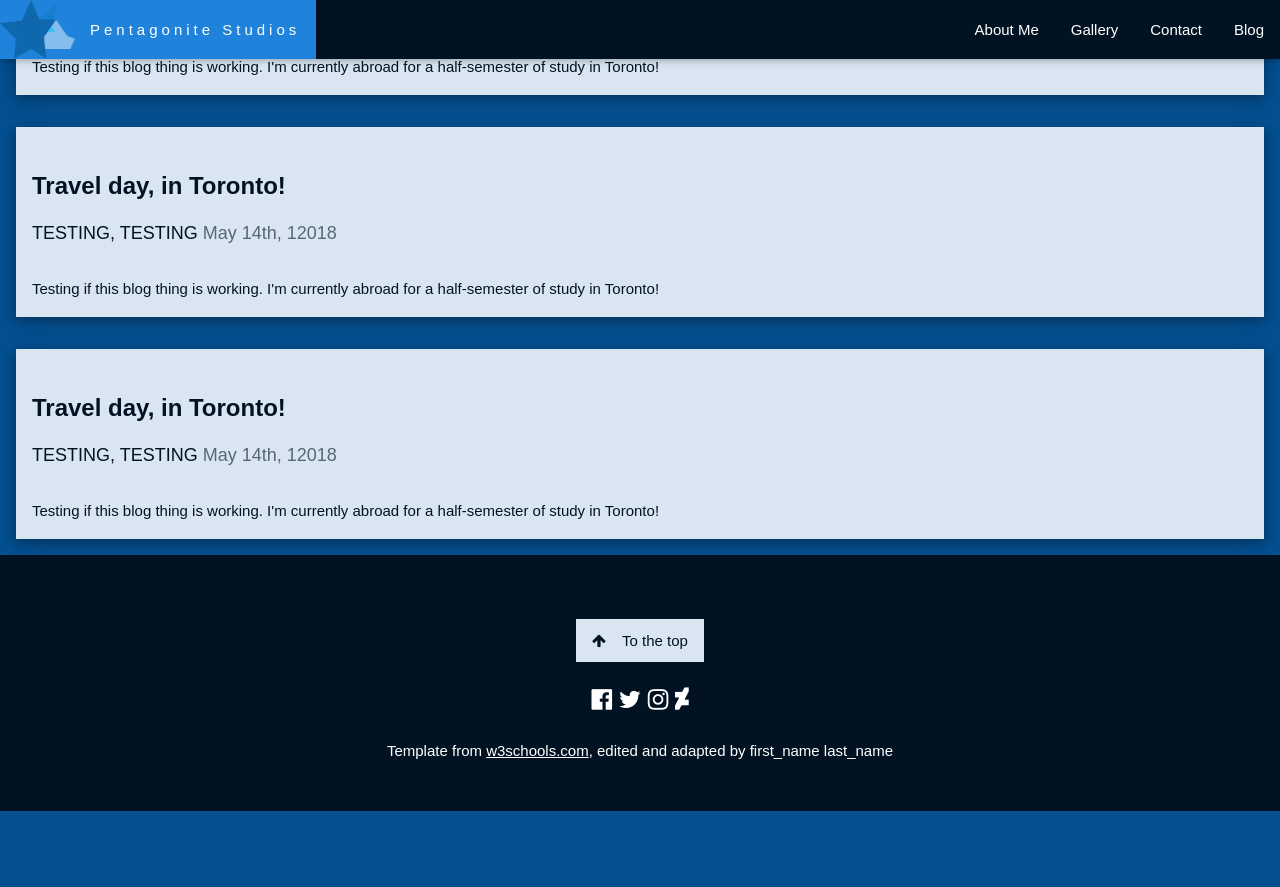
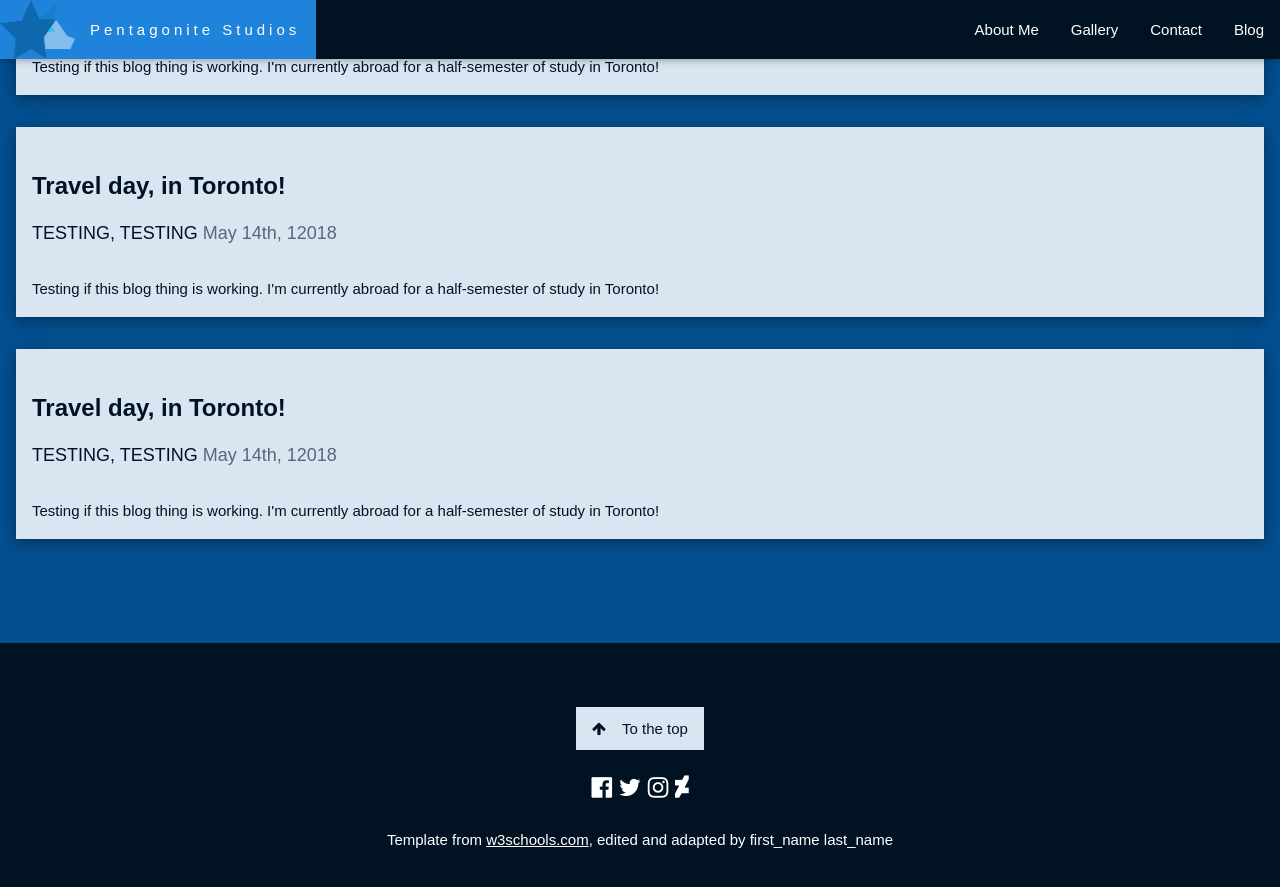
Before and after one commit to gemhunter178/gemhunter178.github.io, a Jekyll site: the page testinclude.html, which Jekyll copies as it is, in a window 1280 px wide and 900 px high, scrolled down 200 px. Shown: the top 887 px of the window. Built offline with Jekyll 4.4.1, drawn with Linux system fonts in a browser that asks for light colours; some web fonts are replaced; before the commit the page ends 1011 px from its top, so only the background shows below that.

Commit message:
Update testinclude.html

```diff
--- a/testinclude.html
+++ b/testinclude.html
@@ -51,11 +51,14 @@ body, html {
 	<div includehtml="/Pageinclude/pagetopbar.html"></div>
 
 	<!-- STUFF GOES HERE -->
-	 <div style="margin-top:88.5px"></div>
+	<div style="margin-top:88.5px"></div>
 
 	<div includehtml="/Blog/051412018.html"></div>
 	<div includehtml="/Blog/051412018.html"></div>
 	<div includehtml="/Blog/051412018.html"></div>
+
+	<div style="margin-top:88.5px"></div>
+
 <!-- END OF STUFF -->
 
 	<div includehtml="/Pageinclude/pagefooter.html"></div>
```
